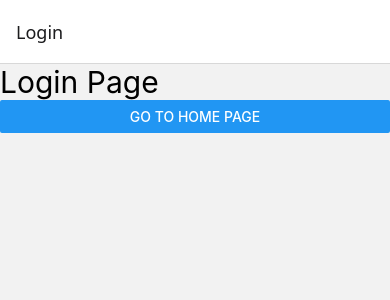
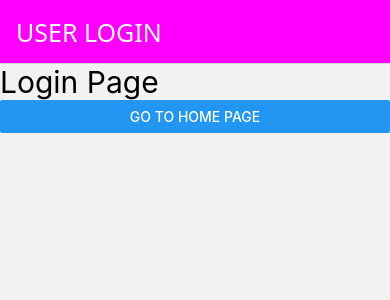
Before and after one commit to Tejas383/learn-react-native-, a React Native app: screen / in a window 390 px wide. Shown: the top 300 px of the page. Built offline with nearby package versions, Linux system fonts and the light colour scheme.

Commit message:
stack navigation style

```diff
--- a/components/StackNavigation.js
+++ b/components/StackNavigation.js
@@ -9,8 +9,31 @@ const StackNavigation = () => {
   return (
     <NavigationContainer>
       {/* bun add @react-navigation/native-stack */}
-      <Stack.Navigator>
-        <Stack.Screen name="Login" component={Login} />
+      <Stack.Navigator
+        screenOptions={{
+          headerStyle: {
+            backgroundColor: 'red',
+          },
+          headerTintColor: 'yellow',
+          headerTitleStyle: {
+            fontSize: 30,
+          },
+        }}
+      >
+        <Stack.Screen
+          name="Login"
+          component={Login}
+          options={{
+            title: 'USER LOGIN',
+            headerStyle: {
+              backgroundColor: 'magenta',
+            },
+            headerTintColor: 'white',
+            headerTitleStyle: {
+              fontSize: 25,
+            },
+          }}
+        />
         <Stack.Screen name="Home" component={Home} />
       </Stack.Navigator>
     </NavigationContainer>
```
